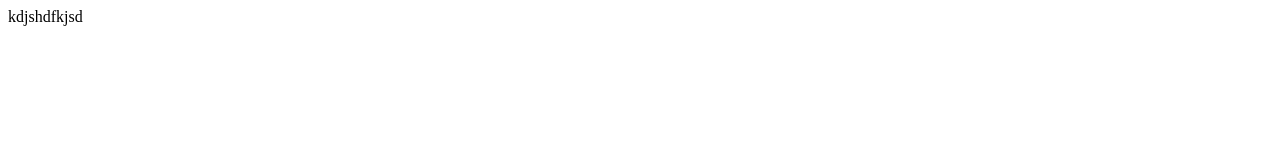
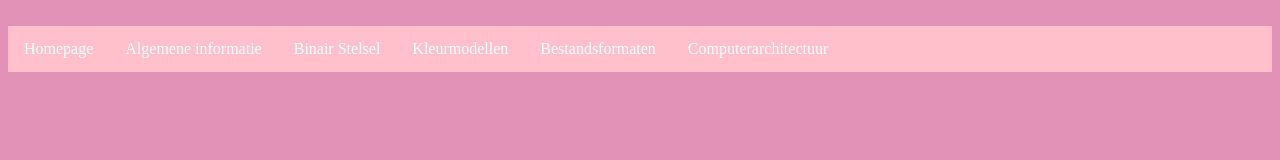
Before and after one commit to mounavlcc/mounavlcc.github.io, a plain HTML site: page logischelaag.html in a window 1280 px wide. Drawn offline with Linux system fonts and the light colour scheme.

Commit message:
Update logischelaag.html

```diff
--- a/logischelaag.html
+++ b/logischelaag.html
@@ -1 +1,23 @@
-kdjshdfkjsd
+<!DOCTYPE html> <!--Homepage van Mouna haar site-->
+<html> <!--dit is mouna haar html element-->
+    <head>
+        <title>Binair stelsel</title>
+        <link rel="stylesheet" href="lay-outkleuren.css">
+        <meta charset="utf-8">
+    </head>
+    <body id="bin">
+        <head>
+
+            <br>
+            <ul>
+                <li><a href= 'index.html'>Homepage</a></li>
+                <li><a href= 'algemeneinfo.html'> Algemene informatie</a></li>
+                <li><a href= 'binairstelstel.html'>Binair Stelsel</a></li>
+                <li><a href= 'kleurmodellen.html'> Kleurmodellen </a></li>
+                <li><a href= 'bestandsformaten.html'> Bestandsformaten</a></li>
+                <li><a href= 'computerarchitectuur.html'> Computerarchitectuur</a></li>
+
+            </ul>
+            <br>
+            <html>
+	<head>
```
